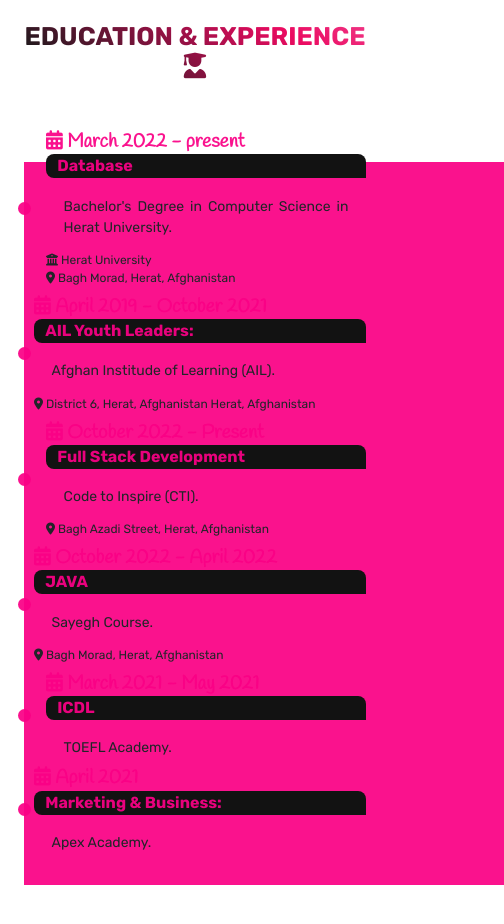
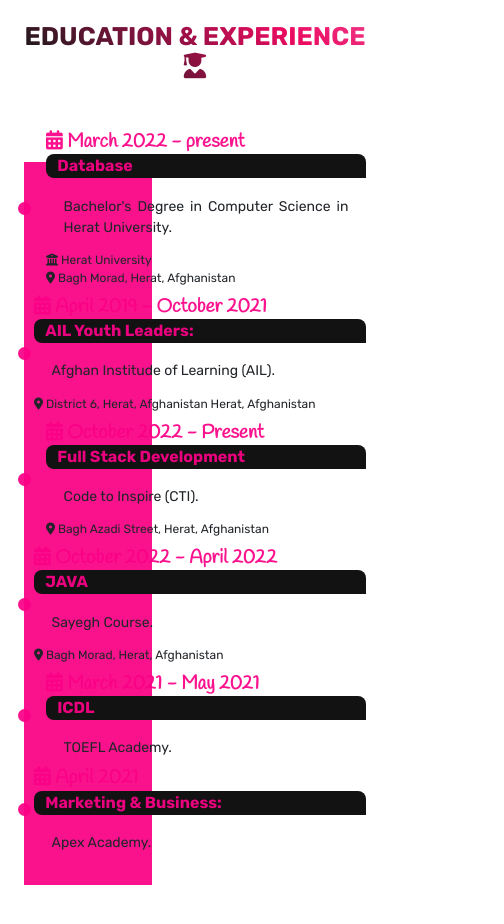
Before and after one commit to hodamadadi/Hoda-Madadi, a React (Create React App) app: page / in a window 390 px wide. Shown: the part 1800-2724 px from the top of the page, 504 px wide, since content can reach past the window. Built offline with nearby package versions, Linux system fonts and the light colour scheme; a web font is replaced by a local one.

Commit message:
Update education.css

```diff
--- a/src/Components/education/education.css
+++ b/src/Components/education/education.css
@@ -153,6 +153,6 @@
 @media screen and (max-width: 480px) {
   .all-timelines::before {
     top: 32px;
-    padding: 15rem;
+    padding: 4rem;
   }
 }
```
